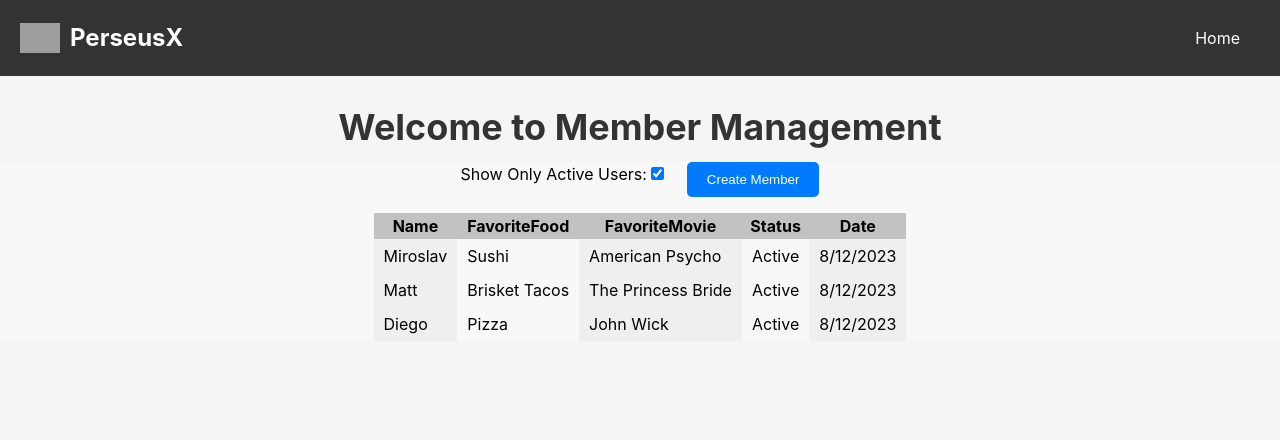
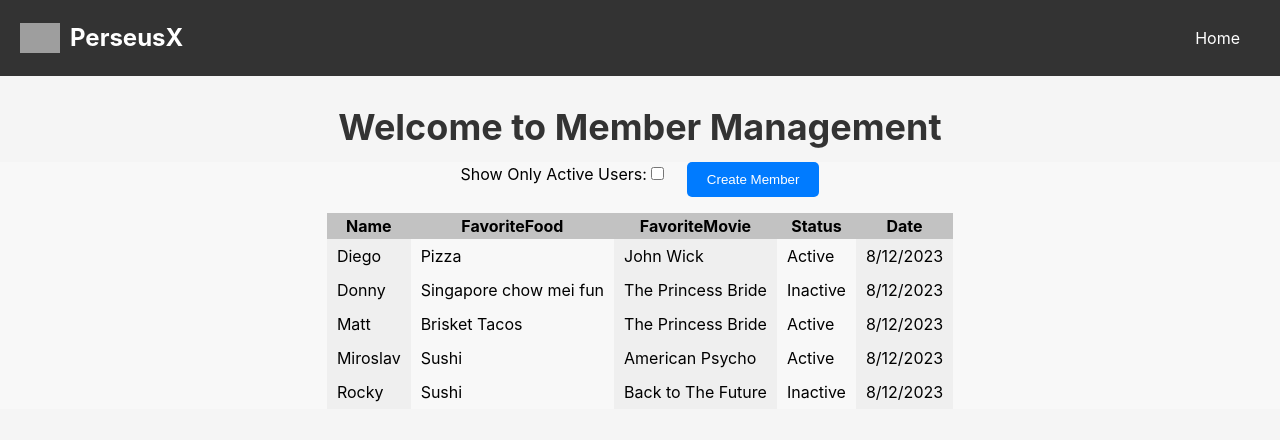
Before and after one commit to diegoareval/perseus-client, a React (Vite) app: page / in a window 1280 px wide. Shown: the top 440 px of the page. Built offline with nearby package versions, Linux system fonts and the light colour scheme; grey boxes are pictures that could not be loaded.

Commit message:
feat: display all the records

```diff
--- a/src/components/templates/UsersTemplate.tsx
+++ b/src/components/templates/UsersTemplate.tsx
@@ -6,7 +6,7 @@ import { Container, ToggleContainer } from '../../styles/main'
 import { useTeamMemberContext } from '../../hooks'
 
 export const UsersTemplate = () => {
-  const [showActive, setShowActive] = useState(true)
+  const [showActive, setShowActive] = useState(false)
   const { users, loadData } = useTeamMemberContext()
 
   const handleToggle = () => {
--- a/src/providers/TeamMemberContext.tsx
+++ b/src/providers/TeamMemberContext.tsx
@@ -46,7 +46,7 @@ interface TeamMemberProviderProps {
  * @param children - The children components.
  */
 export const TeamMemberProvider: React.FC<TeamMemberProviderProps> = ({ children }: TeamMemberProviderProps) => {
-    const [users, setUsers] = useState<IMember[]>(teamFacade.showActiveRecords());
+    const [users, setUsers] = useState<IMember[]>(teamFacade.sortAndDisplayByProperty());
 
     /**
      * Loads user data based on the given property and status.
```
